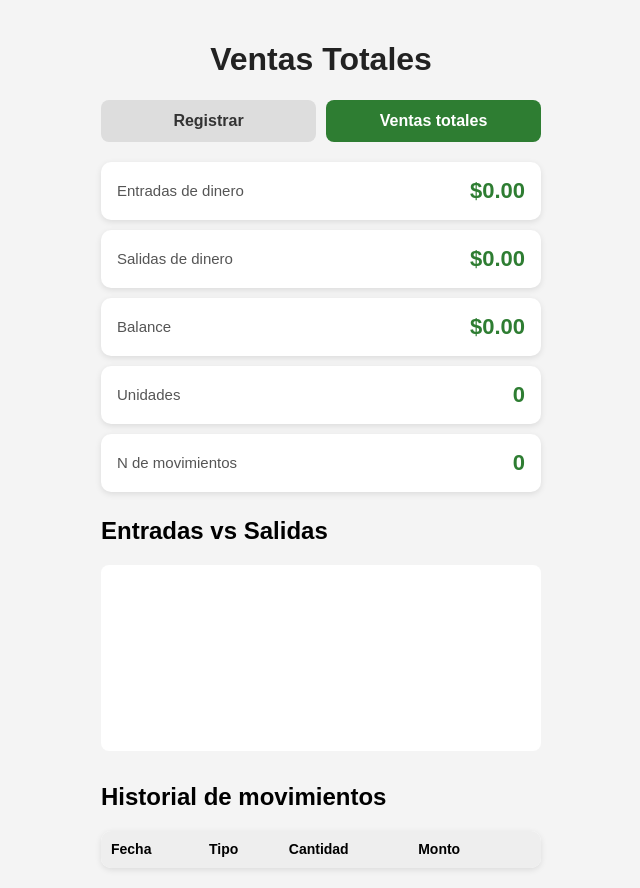
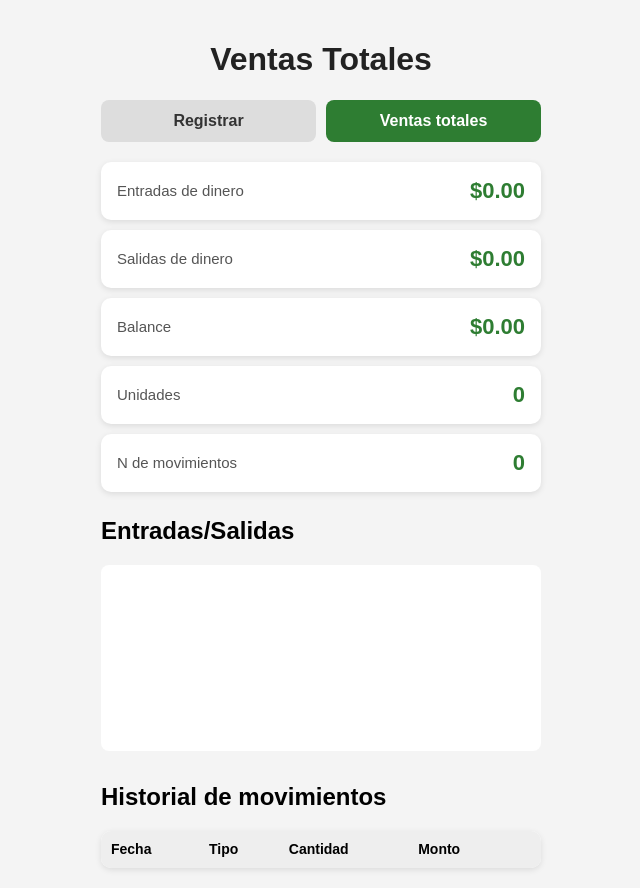
Before and after one commit to ricardovelardecruz-max/VENTAS-WEB, a website: page public/ventas.html in a window 1280 px wide. Shown: the whole page, without its empty margins (319-959 px from the left). Drawn offline with nearby package versions, Linux system fonts and the light colour scheme; no server answers.

Commit message:
CAMBIO DE PALABRAS

```diff
--- a/public/ventas.html
+++ b/public/ventas.html
@@ -39,7 +39,7 @@
       </div>
     </div>
 
-    <h2>Entradas vs Salidas</h2>
+    <h2>Entradas/Salidas</h2>
     <div class="grafica-contenedor">
       <canvas id="graficaMovimientos"></canvas>
     </div>
```
